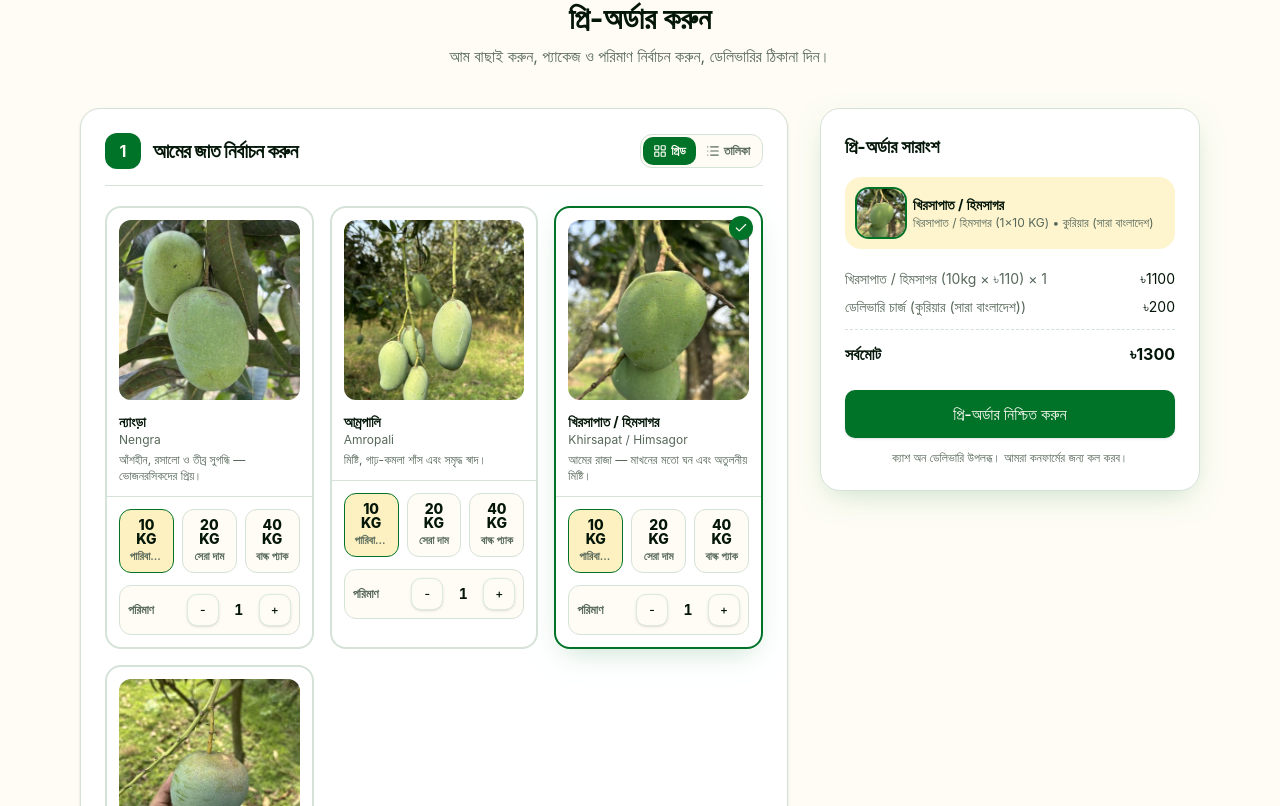
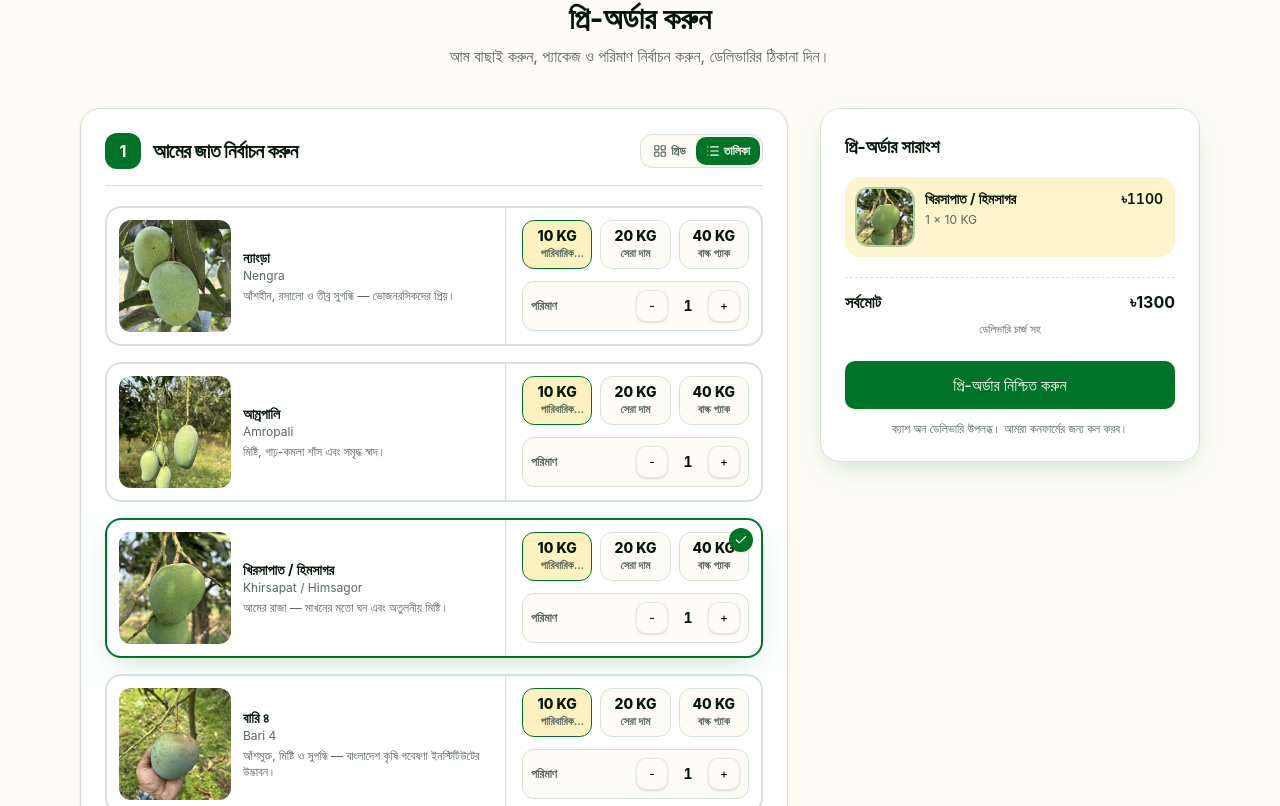
Before and after one commit to faisaliqbalpial/mango-mania-online-main, a React (Vite) app: page / in a window 1280 px wide. Shown: the part 694-1500 px from the top of the page. Built offline with nearby package versions, Linux system fonts and the light colour scheme.

Commit message:
Improve order summary layout, default list view, social toasts.
Stack cart lines per variety; omit delivery row with total hint; list layout default; bottom-left rotating activity messages with varied timing.

```diff
--- a/src/App.tsx
+++ b/src/App.tsx
@@ -1,7 +1,7 @@
-import { useMemo, useState } from "react";
+import { useMemo, useState, useEffect } from "react";
 import { Routes, Route } from "react-router-dom";
 import { toast, Toaster } from "sonner";
-import { Check, Leaf, Phone, ShieldCheck, Truck, User, MapPin, Mail, Home, Languages, Facebook, LayoutGrid, List } from "lucide-react";
+import { Check, Leaf, Phone, ShieldCheck, Truck, User, MapPin, Mail, Home, Languages, Facebook, LayoutGrid, List, ShoppingBag } from "lucide-react";
 import UPAZILAS_DATA from "./upazilas.json";
 import { Button } from "@/components/ui/button";
 import { Input } from "@/components/ui/input";
@@ -97,6 +97,7 @@ mangoLine: (kg: string, p: number) => `আম (${kg}কেজি × ৳${p})`,
 qty: "পরিমাণ",
 deliveryCharge: "ডেলিভারি চার্জ",
 total: "সর্বমোট",
+totalHint: "ডেলিভারি চার্জ সহ",
 confirm: "প্রি-অর্ডার নিশ্চিত করুন",
 cod: "ক্যাশ অন ডেলিভারি উপলব্ধ। আমরা কনফার্মের জন্য কল করব।",
 feesTitle: "ডেলিভারি চার্জ",
@@ -171,6 +172,7 @@ mangoLine: (kg: string, p: number) => `Mango (${kg}kg × ৳${p})`,
 qty: "Quantity",
 deliveryCharge: "Delivery charge",
 total: "Total",
+totalHint: "Includes delivery",
 confirm: "Confirm Pre-Order",
 cod: "Cash on delivery available. We'll call to confirm.",
 feesTitle: "Delivery Charges",
@@ -220,19 +222,103 @@ const DISTRICTS_BN: Record<string, string> = {
 
 const PACKAGE_KG: Record<Pkg, number> = { "10": 10, "20": 20, "40": 40 };
 const DELIVERY_FEES: Record<Delivery, Record<Pkg, number>> = {
-courier: { "10": 200, "20": 200, "40": 300 },
-home: { "10": 350, "20": 450, "40": 700 },
+  courier: { "10": 200, "20": 200, "40": 300 },
+  home: { "10": 350, "20": 450, "40": 700 },
 };
+
+const SOCIAL_CITIES_BN = ["ঢাকা", "চট্টগ্রাম", "সিলেট", "রাজশাহী", "খুলনা", "বরিশাল", "ময়মনসিংহ", "কুমিল্লা"];
+const SOCIAL_CITIES_EN = ["Dhaka", "Chattogram", "Sylhet", "Rajshahi", "Khulna", "Barishal", "Mymensingh", "Cumilla"];
+
+function pick<T>(arr: readonly T[]): T {
+  return arr[Math.floor(Math.random() * arr.length)]!;
+}
+
+function randomSocialMessage(lang: Lang): string {
+  const t = T[lang];
+  const v = pick(Object.keys(VARIETY_IMG) as Variety[]);
+  const mango = t.varieties[v].name;
+  const pkg = pick(["10", "20", "40"] as Pkg[]);
+  const kg = PACKAGE_KG[pkg];
+  const city = lang === "bn" ? pick(SOCIAL_CITIES_BN) : pick(SOCIAL_CITIES_EN);
+
+  if (lang === "bn") {
+    const bn = [
+      `${city} · এইমাত্র কেউ ${kg} কেজি ${mango} বেছে নিলেন`,
+      `নতুন প্রি-অর্ডার — ${mango} · ${kg} কেজি`,
+      `কেউ এইমাত্র ${kg} কেজি ${mango} কনফার্ম করেছেন`,
+      `${city} থেকে · ${kg} কেজি ${mango} প্যাক`,
+      `এইমাত্র · ${mango} (${kg} কেজি) অর্ডার হয়েছে`,
+      `${kg} কেজি ${mango} — নতুন বুকিং`,
+      `একটি অর্ডার · ${mango} (${kg} কেজি) · ${city}`,
+      `সদ্যই · ${city} · ${kg} কেজি ${mango}`,
+      `প্রি-অর্ডার আপডেট · ${mango} ${kg} কেজি`,
+      `ক্রেতা · ${city} · ${mango} (${kg} কেজি)`,
+      `এইমাত্র যোগ হলো · ${kg} কেজি ${mango}`,
+      `${mango} · ${kg} কেজি · ${city} থেকে`,
+      `নতুন · ${kg} কেজি প্যাক (${mango})`,
+      `${city} · ${mango} · ${kg} কেজি নিয়েছেন`,
+    ];
+    return pick(bn);
+  }
+
+  const en = [
+    `Someone in ${city} just booked ${kg}kg of ${mango}`,
+    `New pre-order — ${mango}, ${kg}kg pack`,
+    `Just now · ${kg}kg ${mango} · ${city}`,
+    `Order in · ${mango} (${kg}kg) from ${city}`,
+    `${kg}kg ${mango} · confirmed`,
+    `Fresh booking: ${mango} · ${city}`,
+    `${city} · ${mango} · ${kg}kg selected`,
+    `A customer near ${city} chose ${kg}kg ${mango}`,
+    `Pre-order: ${mango} x${kg}kg`,
+    `${mango} · ${kg}kg · new`,
+    `Someone reserved ${kg}kg ${mango}`,
+    `Latest: ${kg}kg pack · ${mango}`,
+    `${city} · just grabbed ${kg}kg ${mango}`,
+    `New: ${mango} (${kg}kg)`,
+  ];
+  return pick(en);
+}
 
 function Landing() {
 const [lang, setLang] = useState<Lang>("bn");
 const t = T[lang];
 const [selectedVarieties, setSelectedVarieties] = useState<Variety[]>(["himsagor"]);
 const [varietyLines, setVarietyLines] = useState<Record<Variety, VarietyLine>>(() => ({ ...DEFAULT_VARIETY_LINES }));
-const [varietyLayout, setVarietyLayout] = useState<VarietyLayout>("grid");
+const [varietyLayout, setVarietyLayout] = useState<VarietyLayout>("list");
 const [delivery, setDelivery] = useState<Delivery>("courier");
 const [form, setForm] = useState({ name: "", mobile: "", email: "", area: "", upazila: "", address: "" });
 const [mobileError, setMobileError] = useState("");
+const [activityToast, setActivityToast] = useState<{ id: number; text: string } | null>(null);
+
+useEffect(() => {
+  let cancelled = false;
+  const timeouts: ReturnType<typeof setTimeout>[] = [];
+
+  const after = (ms: number, fn: () => void) => {
+    const id = setTimeout(() => {
+      if (!cancelled) fn();
+    }, ms);
+    timeouts.push(id);
+  };
+
+  const cycle = () => {
+    after(4500 + Math.random() * 11000, () => {
+      setActivityToast({ id: Date.now(), text: randomSocialMessage(lang) });
+      after(2100 + Math.random() * 2300, () => {
+        setActivityToast(null);
+        cycle();
+      });
+    });
+  };
+
+  after(2000 + Math.random() * 4500, cycle);
+
+  return () => {
+    cancelled = true;
+    timeouts.forEach(clearTimeout);
+  };
+}, [lang]);
 
 const subtotal = selectedVarieties.reduce((sum, v) => {
   const line = varietyLines[v];
@@ -653,40 +739,36 @@ value={form.address} onChange={(e) => setForm({ ...form, address: e.target.value
 <aside className="lg:sticky lg:top-6 lg:self-start">
 <div className="rounded-2xl border border-border bg-card p-6 shadow-[var(--shadow-soft)]">
 <h3 className="text-lg font-bold">{t.summary}</h3>
-<div className="mt-4 flex items-center gap-2 flex-wrap rounded-xl bg-accent/40 p-3">
-{selectedVarieties.map(v => (
-<img key={v} src={VARIETY_IMG[v]} alt={t.varieties[v].name} loading="lazy" title={t.varieties[v].name}
-className="h-12 w-12 rounded-lg object-cover ring-2 ring-primary" />
-))}
-<div className="flex-1 min-w-0">
-<p className="text-sm font-bold">{selectedVarieties.map(v => t.varieties[v].name).join(", ")}</p>
-<p className="text-xs text-muted-foreground">
-{selectedVarieties.map((v) => {
-const line = varietyLines[v];
-if (!line) return null;
-return `${t.varieties[v].name} (${clampQty(line.qty)}×${line.pkg} KG)`;
-}).filter(Boolean).join(" · ")} • {delivery === "home" ? t.home : t.courier}
-</p>
-</div>
-</div>
-<dl className="mt-5 space-y-2 text-sm">
+<div className="mt-4 space-y-3">
 {selectedVarieties.map((v) => {
 const line = varietyLines[v];
 if (!line) return null;
 const q = clampQty(line.qty);
 const lineSub = q * PACKAGE_KG[line.pkg] * PRICE_PER_KG[v];
 return (
-<Row
-key={v}
-label={`${t.varieties[v].name} (${line.pkg}kg × ৳${PRICE_PER_KG[v]}) × ${q}`}
-value={`৳${lineSub}`}
+<div key={v} className="flex gap-3 rounded-xl bg-accent/40 p-3">
+<img
+src={VARIETY_IMG[v]}
+alt={t.varieties[v].name}
+loading="lazy"
+className="h-14 w-14 shrink-0 rounded-lg object-cover ring-2 ring-primary/30"
 />
+<div className="min-w-0 flex-1">
+<p className="text-sm font-bold leading-snug">{t.varieties[v].name}</p>
+<p className="mt-1 text-xs text-muted-foreground">
+{q} × {line.pkg} KG
+</p>
+</div>
+<p className="shrink-0 text-sm font-semibold tabular-nums">৳{lineSub}</p>
+</div>
 );
 })}
-<Row label={`${t.deliveryCharge} (${delivery === "home" ? t.home : t.courier})`} value={`৳${shipping}`} />
+</div>
+<div className="mt-5 space-y-2 text-sm">
 <div className="my-3 border-t border-dashed border-border" />
 <Row label={t.total} value={`৳${total}`} bold />
-</dl>
+<p className="text-center text-[11px] text-muted-foreground">{t.totalHint}</p>
+</div>
 <Button type="submit" form="order-form" size="lg" className="mt-6 h-12 w-full text-base">
 {t.confirm}
 </Button>
@@ -739,6 +821,20 @@ value={`৳${lineSub}`}
 <p className="mt-4 text-xs">📍 {t.location} • © {new Date().getFullYear()}</p>
 </div>
 </footer>
+
+{activityToast && (
+<div
+key={activityToast.id}
+className="pointer-events-none fixed bottom-4 left-4 z-[60] max-w-[min(22rem,calc(100vw-2rem))] animate-in fade-in slide-in-from-bottom-3 slide-in-from-left-2 duration-500"
+role="status"
+aria-live="polite"
+>
+<div className="flex gap-2.5 rounded-xl border border-border bg-card/95 px-3 py-2.5 shadow-lg backdrop-blur-sm sm:gap-3 sm:px-3.5">
+<ShoppingBag className="mt-0.5 h-4 w-4 shrink-0 text-primary" aria-hidden />
+<p className="text-xs leading-snug text-foreground sm:text-[13px]">{activityToast.text}</p>
+</div>
+</div>
+)}
 </div>
 );
 }
```
